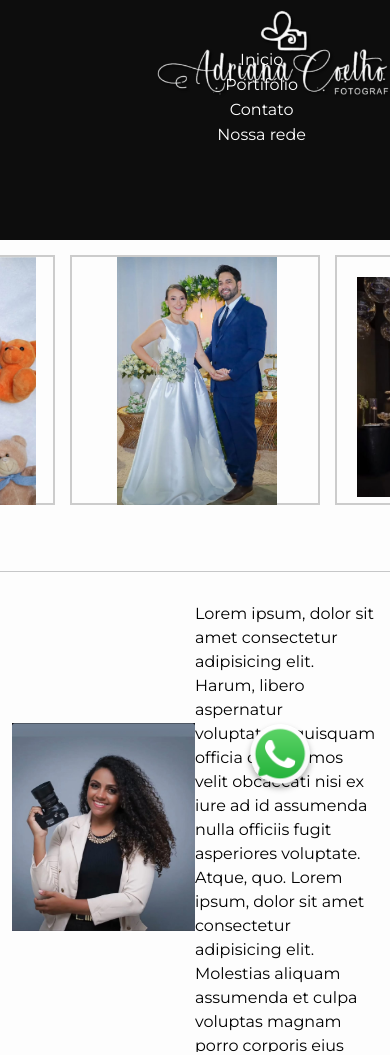
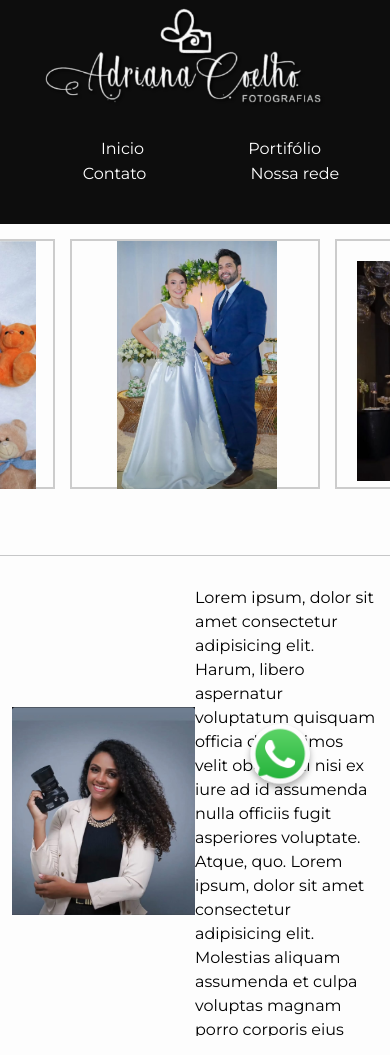
Before and after one commit to johanssantos02/SiteAdrianaFotografias, a plain HTML site: page index.html in a window 390 px wide. Shown: the top 1055 px of the page. Drawn offline with nearby package versions, Linux system fonts and the light colour scheme.

Commit message:
Atualizacao Responsivo do header

```diff
--- a/css/style.css
+++ b/css/style.css
@@ -50,16 +50,23 @@ html {
     max-width: 100vw;
     width: 100%;
     background-color: #0D0D0D;
-    height: 240px;
+    height: 14em;
+    position: relative;
+}
+.logo {
+  padding: 0;
+  height: 8em;
+  text-align: center;
+  display: flex;
+  justify-content: center;
+  align-items: center;
+  padding-top: 15px;
 }
 
 .topo .logo img {
-    width: 18em;
-    height: auto;
-    float: left;
-    top: -9%;
-    left: 38%;
-    position: absolute;
+    display: block;
+    margin: 0 auto;
+    width: 20em;
     text-align: center;
 }
 
@@ -67,10 +74,12 @@ html {
     max-width: 100vw;
     width: 100%;
     display: flex;
+    flex-direction: row;
+    text-align: center;
+    justify-content: center;
     position: absolute;
-    text-align: center;
-    padding-left: 26%;
-    margin-top: 12%;
+    bottom: 10%;
+
 }
 
 .menu ul li {
```
